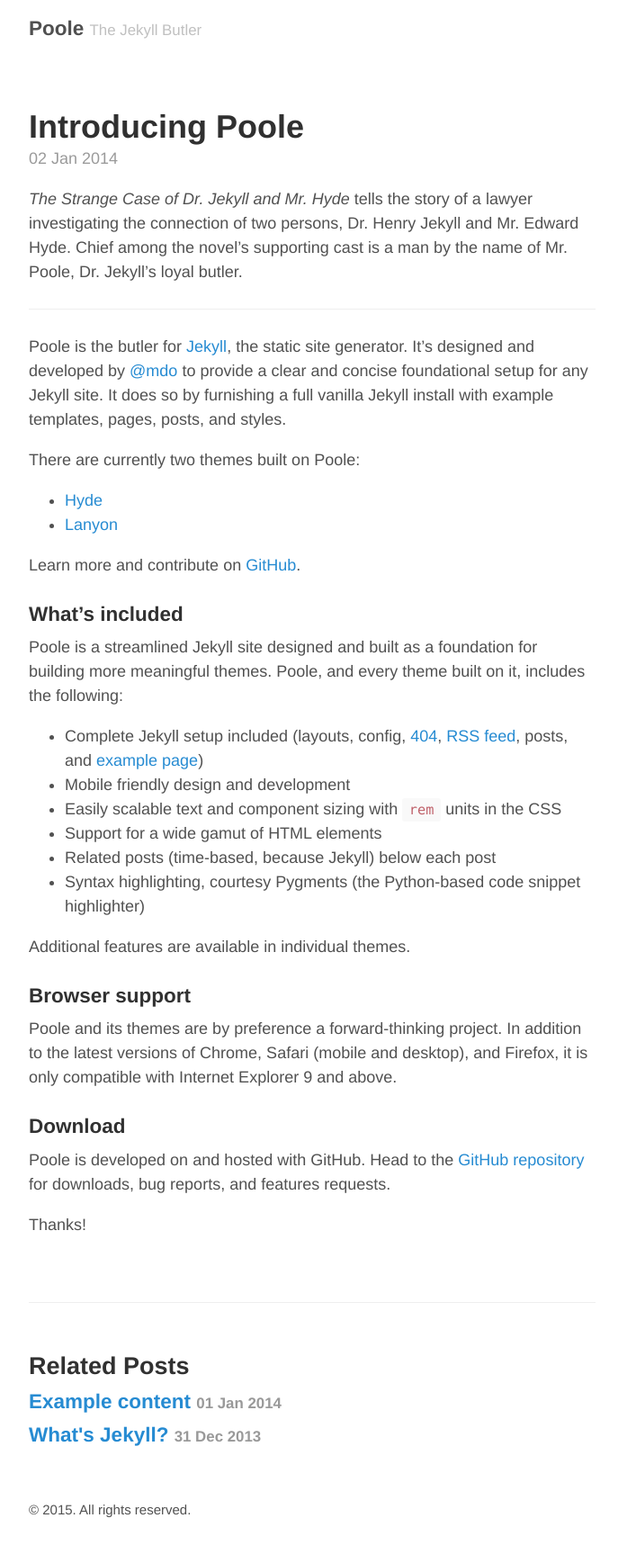
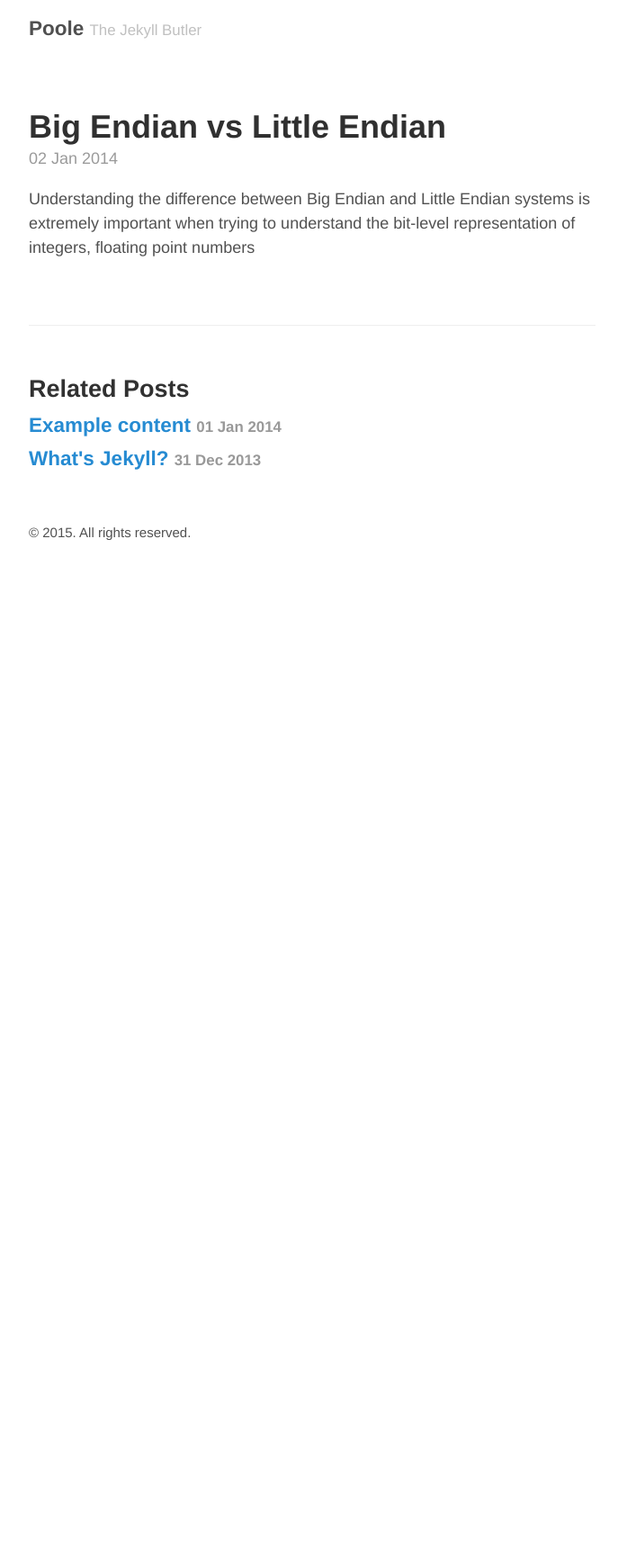
Before and after one commit to haridnr/haridnr.github.io, a Jekyll site: the page built from _posts/2014-01-02-introducing-poole.md, in a window 1280 px wide. Shown: the whole page at 90% size, without its empty margins (293-980 px from the left). Built offline with Jekyll 4.4.1, drawn with Linux system fonts in a browser that asks for light colours; after the commit the page ends 900 px from its top, so only the background shows below that.

Commit message:
initial modification to a file

```diff
--- a/_posts/2014-01-02-introducing-poole.md
+++ b/_posts/2014-01-02-introducing-poole.md
@@ -1,40 +1,6 @@
 ---
 layout: post
-title: Introducing Poole
+title: Big Endian vs Little Endian
 ---
 
-*The Strange Case of Dr. Jekyll and Mr. Hyde* tells the story of a lawyer investigating the connection of two persons, Dr. Henry Jekyll and Mr. Edward Hyde. Chief among the novel's supporting cast is a man by the name of Mr. Poole, Dr. Jekyll's loyal butler.
-
------
-
-Poole is the butler for [Jekyll](http://jekyllrb.com), the static site generator. It's designed and developed by [@mdo](https://twitter.com/mdo) to provide a clear and concise foundational setup for any Jekyll site. It does so by furnishing a full vanilla Jekyll install with example templates, pages, posts, and styles.
-
-There are currently two themes built on Poole:
-
-* [Hyde](http://hyde.getpoole.com)
-* [Lanyon](http://lanyon.getpoole.com)
-
-Learn more and contribute on [GitHub](https://github.com/poole).
-
-### What's included
-
-Poole is a streamlined Jekyll site designed and built as a foundation for building more meaningful themes. Poole, and every theme built on it, includes the following:
-
-* Complete Jekyll setup included (layouts, config, [404]({{ site.baseurl }}/404.html), [RSS feed]({{ site.baseurl }}/atom.xml), posts, and [example page]({{ site.baseurl }}/about))
-* Mobile friendly design and development
-* Easily scalable text and component sizing with `rem` units in the CSS
-* Support for a wide gamut of HTML elements
-* Related posts (time-based, because Jekyll) below each post
-* Syntax highlighting, courtesy Pygments (the Python-based code snippet highlighter)
-
-Additional features are available in individual themes.
-
-### Browser support
-
-Poole and its themes are by preference a forward-thinking project. In addition to the latest versions of Chrome, Safari (mobile and desktop), and Firefox, it is only compatible with Internet Explorer 9 and above.
-
-### Download
-
-Poole is developed on and hosted with GitHub. Head to the <a href="https://github.com/poole/poole">GitHub repository</a> for downloads, bug reports, and features requests.
-
-Thanks!
+Understanding the difference between Big Endian and Little Endian systems is extremely important when trying to understand the bit-level representation of integers, floating point numbers
```
